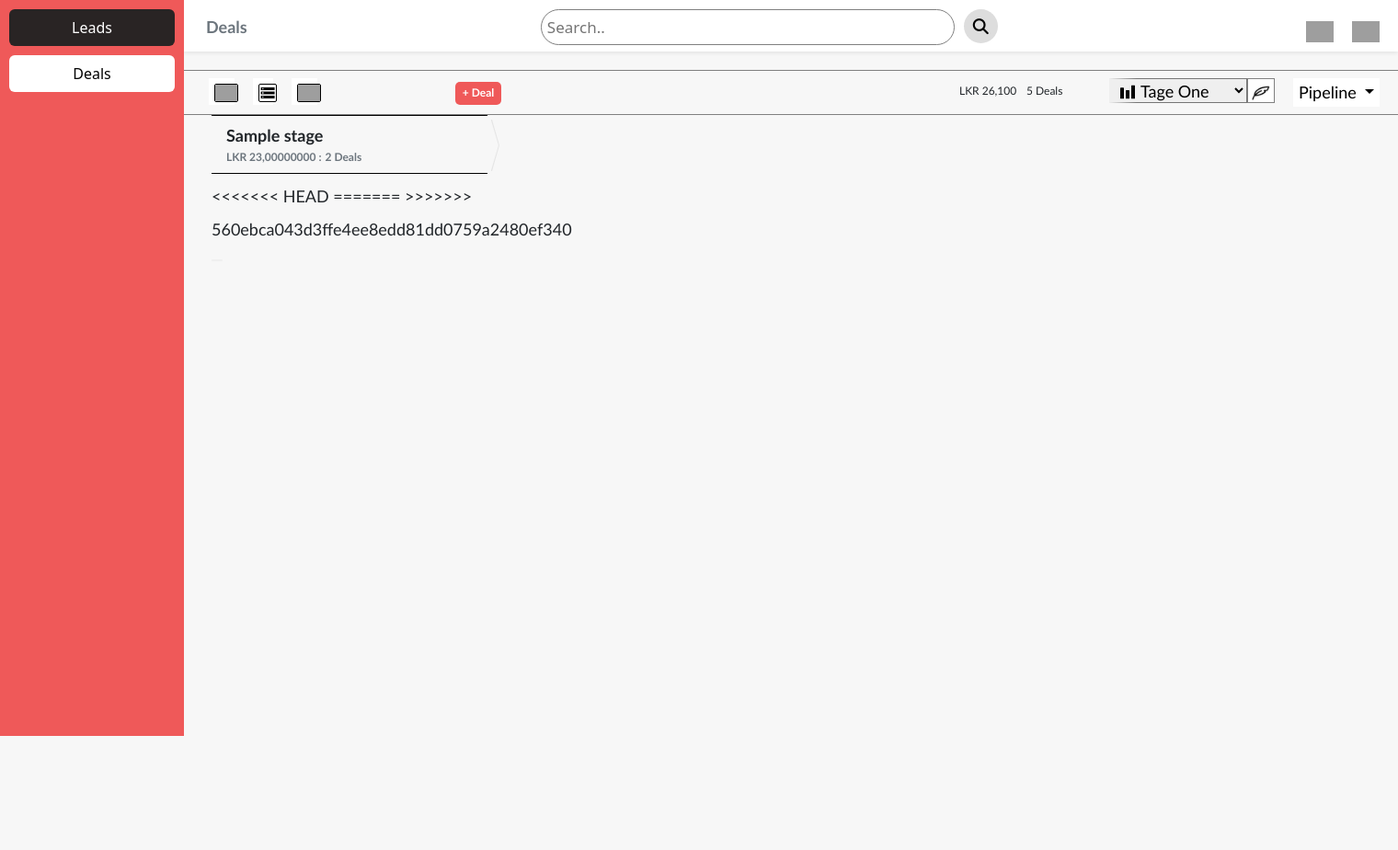
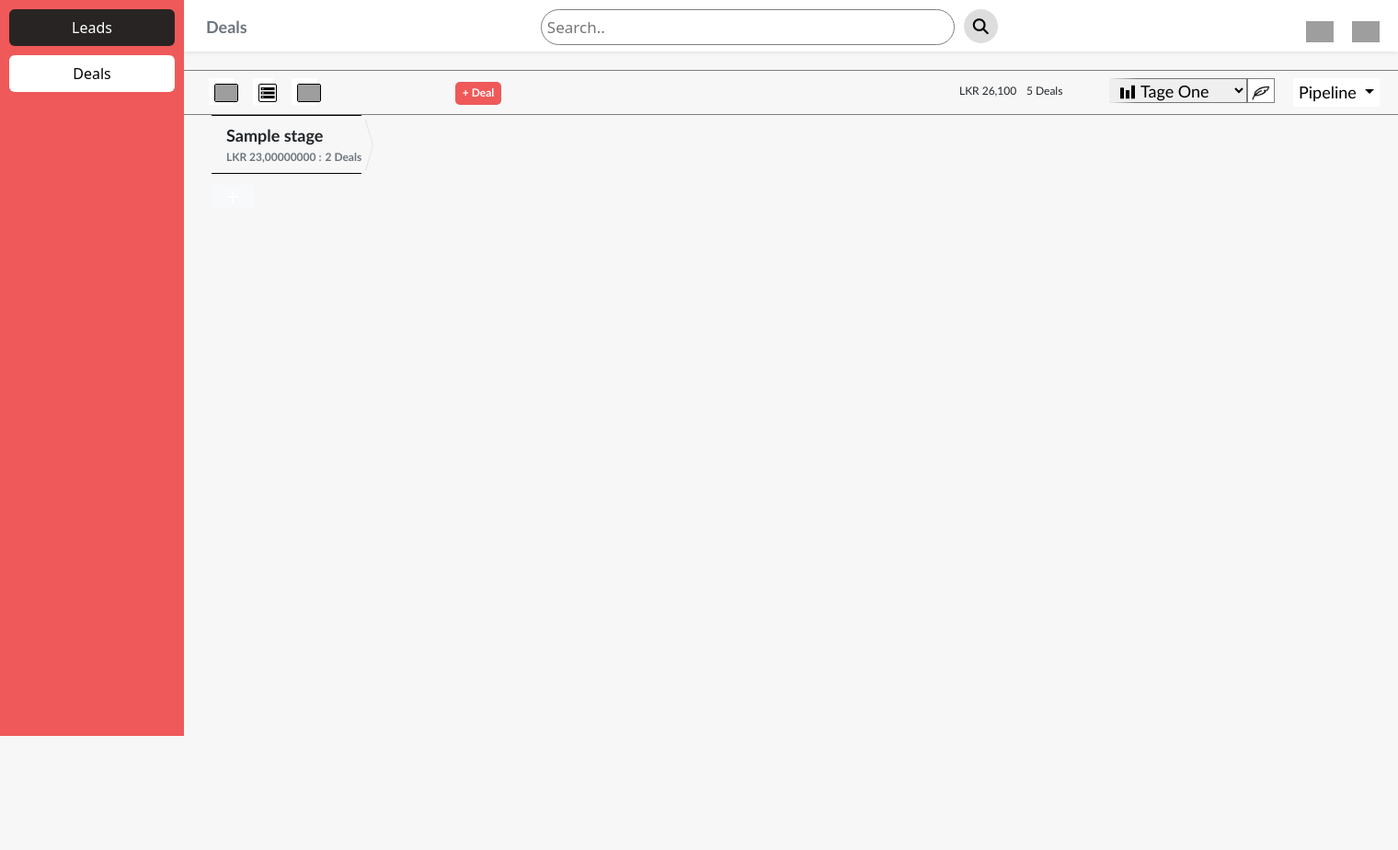
Before and after one commit to SmpManeth/pipedrive-php, a PHP site: page /dashboard.php in a window 1520 px wide. Shown: the top 924 px of the page at 92% size. Run offline with PHP 8.4, Linux system fonts and the light colour scheme; the visitor is signed in with stand-in values (Sample User, id 1); tables that the repository leaves empty or names only in its code hold one stand-in row (values such as "Sample post"); data that the repository does not hold is empty; some libraries are stand-ins or nearby versions; grey boxes are pictures that could not be loaded.

Commit message:
add button

```diff
--- a/app/includes/deals.php
+++ b/app/includes/deals.php
@@ -226,11 +226,8 @@ $stages = selectAll('stages');
 
             <!-- stage card -->
             <div class="deal-stage-col ">
-<<<<<<< HEAD
-=======
 
 
->>>>>>> 560ebca043d3ffe4ee8edd81dd0759a2480ef340
                <!-- single deal caed -->
                <?php foreach ($deals as $key => $deal) {
                   if ($stage['stage_id'] == $deal['pipeline_stage']) { ?>
@@ -254,10 +251,12 @@ $stages = selectAll('stages');
                } ?>
                <!--add buton -->
                <div class="add-button">
-                  <a href="#">
-                  <button></button>
-                  </a>
+
+                  <button class="btn-add"><i class="fa fa-plus"></i></button>
+               </button>
+
                </div>
+               <!--add buton end-->
 
 
             </div>
--- a/assets/css/style.css
+++ b/assets/css/style.css
@@ -372,11 +372,7 @@ position: relative;
   font-size: 15px;
 }
 .input-field {
-<<<<<<< HEAD
-padding-left: 5px !important;
-=======
 padding-left: 4px !important;
->>>>>>> 560ebca043d3ffe4ee8edd81dd0759a2480ef340
   padding: 0px;
   border: 0.5px solid grey;
   border-radius: 5px;
@@ -391,18 +387,11 @@ padding-left: 4px !important;
   border-radius: 5px;
   width: 250px;
   position: relative;
-<<<<<<< HEAD
-  left: -22px;
-  color: grey;
-  font-size: 16px;
-}
-=======
  left: -22px;
   color: grey;
   font-size: 16px;
 }
 
->>>>>>> 560ebca043d3ffe4ee8edd81dd0759a2480ef340
 
 
 .modal-content {
@@ -449,14 +438,18 @@ height: 800px;
   clip-path: polygon(100% 0%, 100% 50%, 100% 100%, 0% 100%, 20% 50%, 0% 0%);
 }
 /*add buton */
-.add-button button{
-  border-radius: 6px;
-  border: hidden;
+.btn-add{
+  background-color: #f8f9fa;;
+  border: none;
+  color: white;
+  padding: 1px 16px;
+  font-size: 16px;
   cursor: pointer;
-  background: hidden;
 }
 
-.add-button button:hover {
-  background-color: rgb(248, 50, 103);
-  background-image: url(icons8-plus-48.png);
+/* Darker background on mouse-over */
+.btn-add:hover {
+  background-color: RoyalBlue;
 }
+
+/*add button end */
```
Also changed, not shown: assets/images/plus.svg (added).
